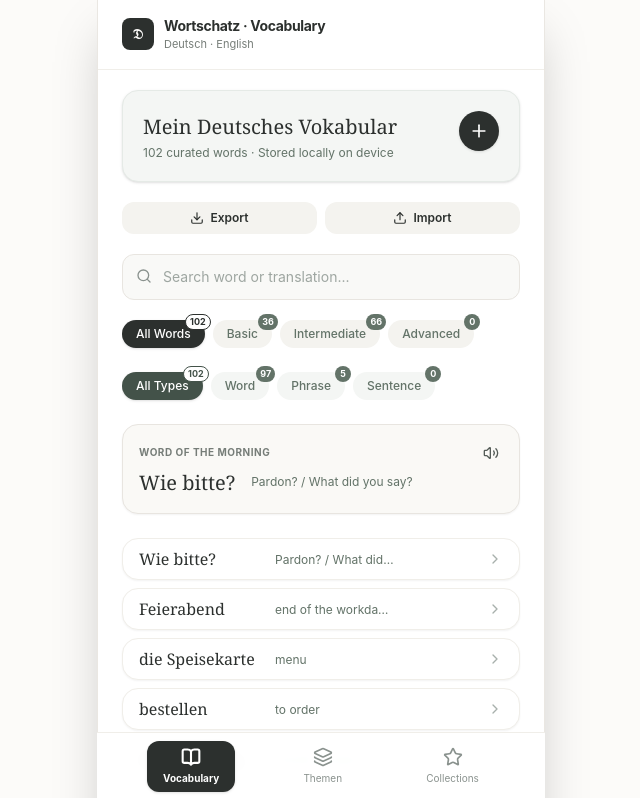
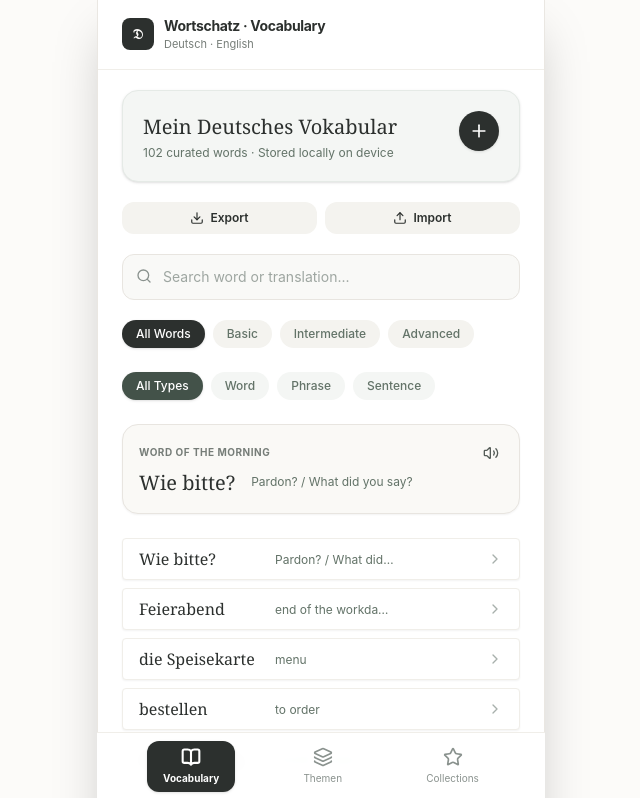
Before and after one commit to yem123/vocab, a React (Vite) app: page / in a window 1280 px wide. Shown: the top 798 px of the page, without its empty margins (319-959 px from the left). Built offline with nearby package versions, Linux system fonts and the light colour scheme.

Commit message:
improve UI

```diff
--- a/src/components/vocabulary/SearchAndFilters.jsx
+++ b/src/components/vocabulary/SearchAndFilters.jsx
@@ -65,15 +65,6 @@ export default function SearchAndFilters({
             }`}
           >
             {pill}
-            <span
-              className={`absolute -top-1.5 -right-1.5 min-w-4 h-4 px-1 rounded-full flex items-center justify-center text-[9px] font-bold leading-none ${
-                selectedLevelFilter === pill
-                  ? "bg-white text-[#2c302e] border border-[#2c302e]"
-                  : "bg-[#637368] text-white"
-              }`}
-            >
-              {levelCounts[pill]}
-            </span>
           </button>
         ))}
       </div>
@@ -91,15 +82,6 @@ export default function SearchAndFilters({
             }`}
           >
             {pill}
-            <span
-              className={`absolute -top-1.5 -right-1.5 min-w-4 h-4 px-1 rounded-full flex items-center justify-center text-[9px] font-bold leading-none ${
-                selectedTypeFilter === pill
-                  ? "bg-white text-[#435249] border border-[#435249]"
-                  : "bg-[#637368] text-white"
-              }`}
-            >
-              {typeCounts[pill]}
-            </span>
           </button>
         ))}
       </div>
--- a/src/components/vocabulary/WordCard.jsx
+++ b/src/components/vocabulary/WordCard.jsx
@@ -9,7 +9,7 @@ export default function WordCard({ item, setSelectedWordId, navigateTo }) {
         setSelectedWordId(item.id);
         navigateTo("detail", "push");
       }}
-      className="group bg-white border border-[#f0eee9] hover:border-[#d0d7d3] p-2 px-4 rounded-2xl shadow-xs transition-all cursor-pointer flex items-center justify-between"
+      className="group bg-white border border-[#f0eee9] hover:border-[#d0d7d3] p-2 px-4 rounded shadow-xs transition-all cursor-pointer flex items-center justify-between"
     >
       <div className="flex-1 pr-3">
         <div className="flex items-center gap-4">
```
